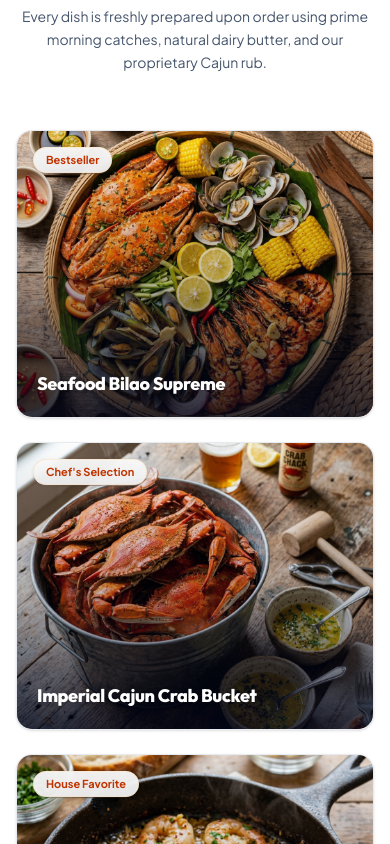
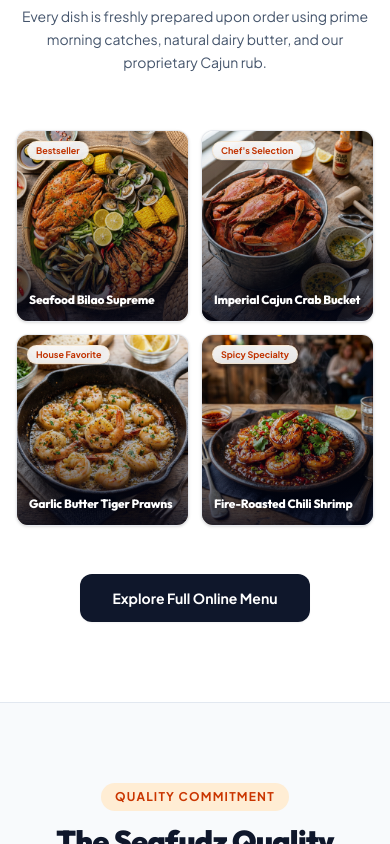
Before and after one commit to AchePogi123/Seafudz-ng-Bayan, a React (Vite) app in the folder Frontend/: page / in a window 390 px wide. Shown: the part 1220-2064 px from the top of the page. Built offline with nearby package versions, Linux system fonts and the light colour scheme; no server answers.

Commit message:
style(landing): update specialties section to 2x2 grid layout on mobile view

```diff
--- a/Frontend/src/features/LandingPage.tsx
+++ b/Frontend/src/features/LandingPage.tsx
@@ -511,23 +511,23 @@ export const LandingPage: React.FC = () => {
             </p>
           </div>
 
-          <div className="grid grid-cols-1 sm:grid-cols-2 lg:grid-cols-4 gap-6">
+          <div className="grid grid-cols-2 lg:grid-cols-4 gap-3 sm:gap-6">
             {SIGNATURE_DISHES.map((dish) => (
               <div
                 key={dish.id}
                 onClick={handleOrderOnline}
-                className="relative h-72 sm:h-80 md:h-88 rounded-2xl sm:rounded-3xl overflow-hidden shadow-sm hover:shadow-xl transition-all duration-300 group cursor-pointer border border-slate-200/80 bg-orange-50"
+                className="relative h-48 sm:h-80 md:h-88 rounded-xl sm:rounded-3xl overflow-hidden shadow-sm hover:shadow-xl transition-all duration-300 group cursor-pointer border border-slate-200/80 bg-orange-50"
               >
                 <img
                   src={dish.image}
                   alt={dish.name}
                   className="w-full h-full object-cover group-hover:scale-105 transition-transform duration-500 ease-out"
                 />
-                <div className="absolute top-4 left-4 bg-white/95 backdrop-blur-md px-3 py-1 rounded-full text-[11px] font-bold text-orange-700 shadow-sm border border-orange-100/80">
+                <div className="absolute top-2.5 left-2.5 sm:top-4 sm:left-4 bg-white/95 backdrop-blur-md px-2 py-0.5 sm:px-3 sm:py-1 rounded-full text-[9px] sm:text-[11px] font-bold text-orange-700 shadow-sm border border-orange-100/80">
                   {dish.tag}
                 </div>
-                <div className="absolute inset-0 bg-gradient-to-t from-slate-950/80 via-slate-950/20 to-transparent flex flex-col justify-end p-5 text-white transition-opacity duration-300">
-                  <h3 className="font-extrabold text-lg sm:text-xl leading-snug drop-shadow-sm">
+                <div className="absolute inset-0 bg-gradient-to-t from-slate-950/80 via-slate-950/20 to-transparent flex flex-col justify-end p-3 sm:p-5 text-white transition-opacity duration-300">
+                  <h3 className="font-extrabold text-xs sm:text-xl leading-snug drop-shadow-sm line-clamp-2">
                     {dish.name}
                   </h3>
                 </div>
```
